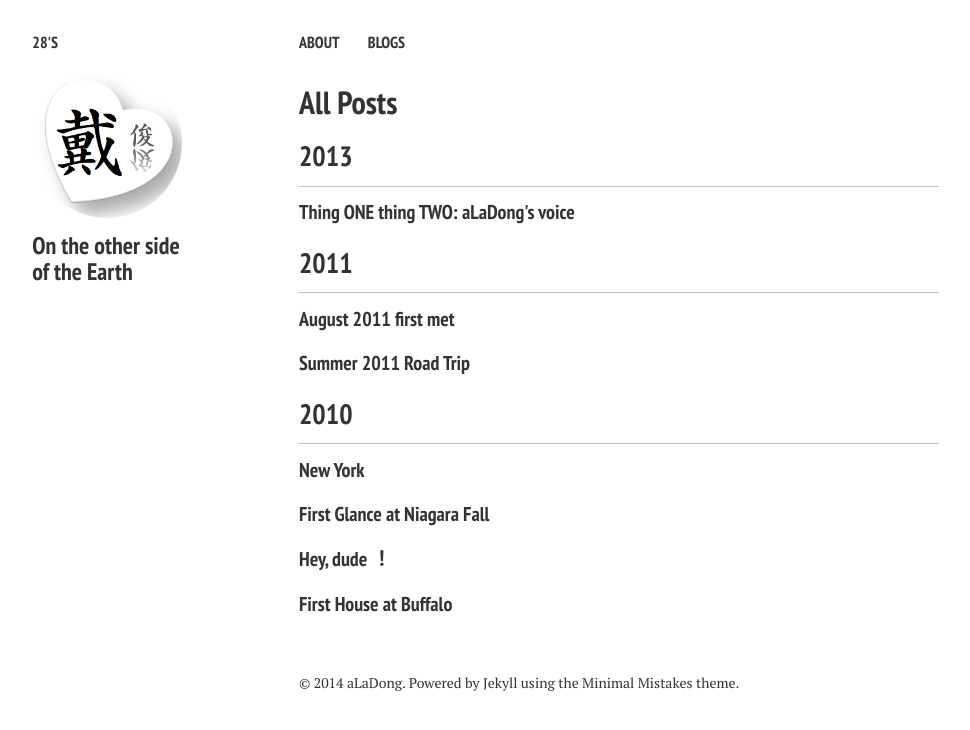
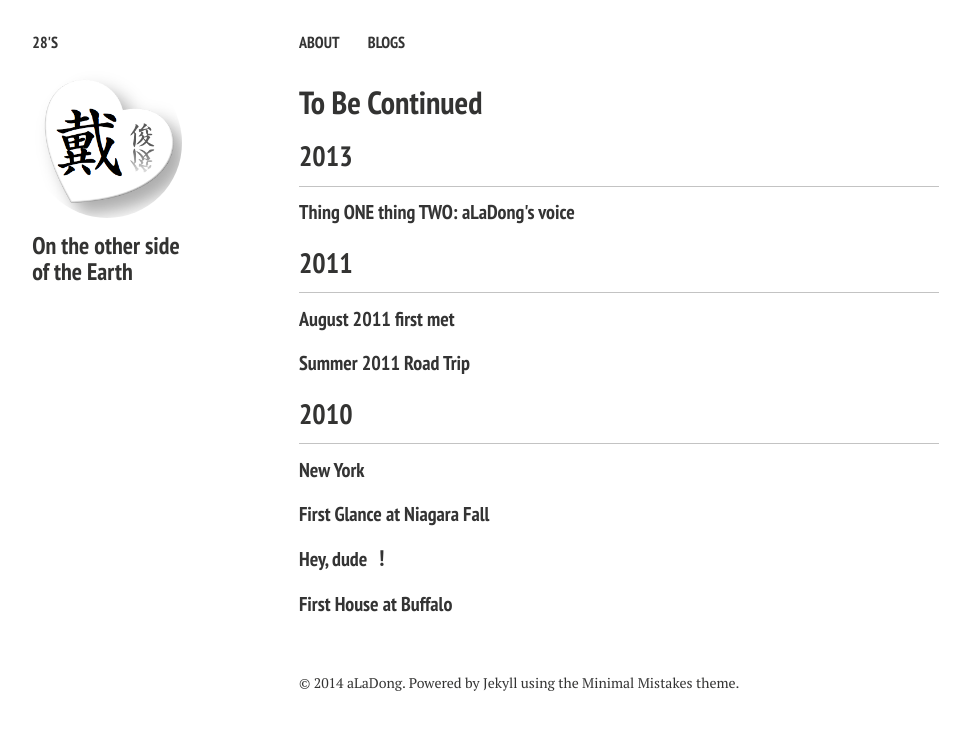
Before and after one commit to aLaDong/aLaDong.github.io, a Jekyll site: the page built from posts.md, in a window 1280 px wide. Shown: the top 730 px of the page, without its empty margins (21-991 px from the left). Built offline with Jekyll 4.4.1, drawn with Linux system fonts in a browser that asks for light colours; nearby versions of some CDN libraries.

Commit message:
to be continued

```diff
--- a/posts.md
+++ b/posts.md
@@ -1,7 +1,7 @@
 ---
 layout: post-index
 permalink: /posts/
-title: All Posts
+title: To Be Continued
 tagline: A List of Posts
 tags: [blog]
 ---
```
